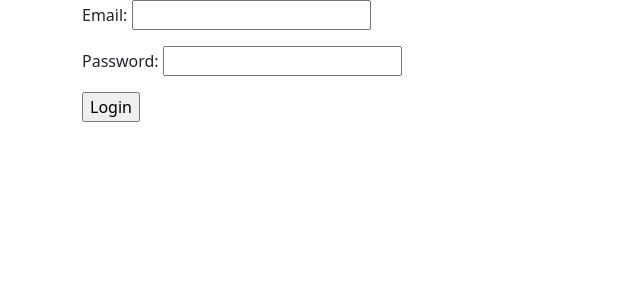
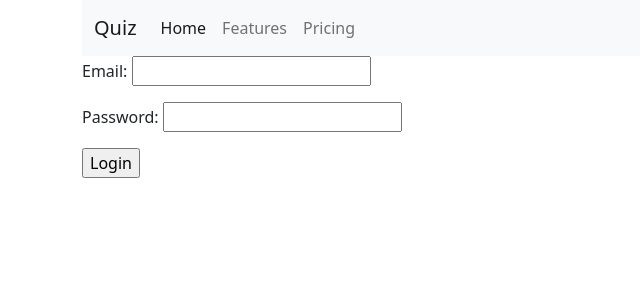
Before and after one commit to AliiHeydarii/Quiz_project, a Django app: page /account/login/ in a window 1280 px wide. Shown: the top 300 px of the page, without its empty margins (0-640 px from the left). Run offline with Django 4.2, Linux system fonts and the light colour scheme.

Commit message:
create index page and navbar

```diff
--- a/account/templates/account/login.html
+++ b/account/templates/account/login.html
@@ -4,6 +4,11 @@ login page
 {% endblock %}
 
 {% block content %}
+    {% if messages %}
+        {% for message in messages %}
+            {{message}}
+        {% endfor %}
+    {% endif %}
     <form action="" method="post">
         {% csrf_token %}
         {{ form.as_p }}
--- a/account/views.py
+++ b/account/views.py
@@ -12,7 +12,7 @@ def register_user(request):
         if form.is_valid():
             email = form.cleaned_data.get('email')
             password = form.cleaned_data.get('password2')
-            user = User.objects.create_user(email,password)
+            User.objects.create_user(email,password)
             return redirect('login')
         return render(request,'account/register.html',{'form' : form})
     form = UserRegisterForm()
@@ -31,7 +31,7 @@ def login_user(request):
                 messages.info(request,'email or password is wrong!')
                 return redirect('login')
             login(request,user)
-            print('you logged in')
+            return redirect('index')
         return render(request , 'account/login.html' , {'form' : form})
 
     form = UserLoginForm()
--- a/core/urls.py
+++ b/core/urls.py
@@ -19,5 +19,7 @@ from django.urls import path , include
 
 urlpatterns = [
     path('admin/', admin.site.urls),
-    path('account/' , include('account.urls'))
+    path('',include('quiz.urls')),
+    path('account/' , include('account.urls')),
+
 ]
--- /dev/null
+++ b/quiz/urls.py
@@ -0,0 +1,6 @@
+from django.urls import path
+from . import views
+
+urlpatterns = [
+    path('' , views.index_view , name='index'),
+]
--- a/quiz/views.py
+++ b/quiz/views.py
@@ -1,3 +1,4 @@
 from django.shortcuts import render
 
-# Create your views here.
+def index_view(request):
+    return render(request , 'quiz/index.html')
--- a/templates/base.html
+++ b/templates/base.html
@@ -13,7 +13,7 @@
   <body>
 
     <div class="container">
-
+      {% include 'navbar.html' %}
       {% block content %}
       {% endblock %}
 
--- /dev/null
+++ b/templates/navbar.html
@@ -0,0 +1,32 @@
+<nav class="navbar navbar-expand-lg navbar-light bg-light">
+    <div class="container-fluid">
+      <a class="navbar-brand" href="#">Quiz</a>
+      <button class="navbar-toggler" type="button" data-bs-toggle="collapse" data-bs-target="#navbarNavDropdown" aria-controls="navbarNavDropdown" aria-expanded="false" aria-label="Toggle navigation">
+        <span class="navbar-toggler-icon"></span>
+      </button>
+      <div class="collapse navbar-collapse" id="navbarNavDropdown">
+        <ul class="navbar-nav">
+            {% if user.is_authenticated %}
+            <li class="nav-item dropdown">
+                <a class="nav-link dropdown-toggle" href="#" id="navbarDropdownMenuLink" role="button" data-bs-toggle="dropdown" aria-expanded="false">
+                  {{user.email}}
+                </a>
+                <ul class="dropdown-menu" aria-labelledby="navbarDropdownMenuLink">
+                  <li><a class="dropdown-item" href="{% url 'logout' %}">Logout</a></li>
+                </ul>
+              </li>
+              {% endif %}
+          <li class="nav-item">
+            <a class="nav-link active" aria-current="page" href="#">Home</a>
+          </li>
+          <li class="nav-item">
+            <a class="nav-link" href="#">Features</a>
+          </li>
+          <li class="nav-item">
+            <a class="nav-link" href="#">Pricing</a>
+          </li>
+
+        </ul>
+      </div>
+    </div>
+  </nav>
```
Also changed, not shown: quiz/templates/quiz/index.html (added, +8 -0 lines).
